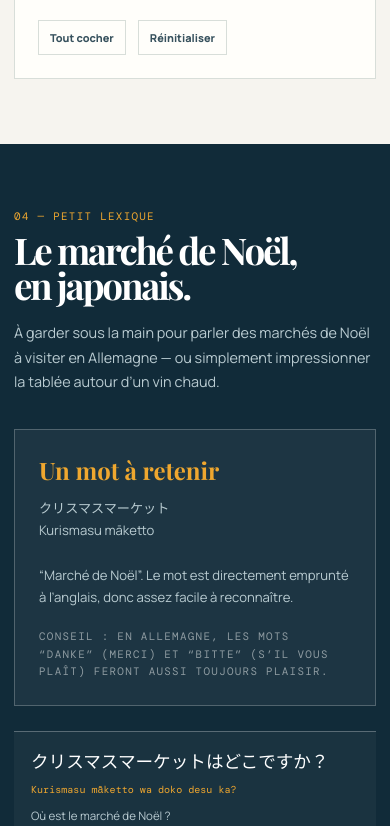
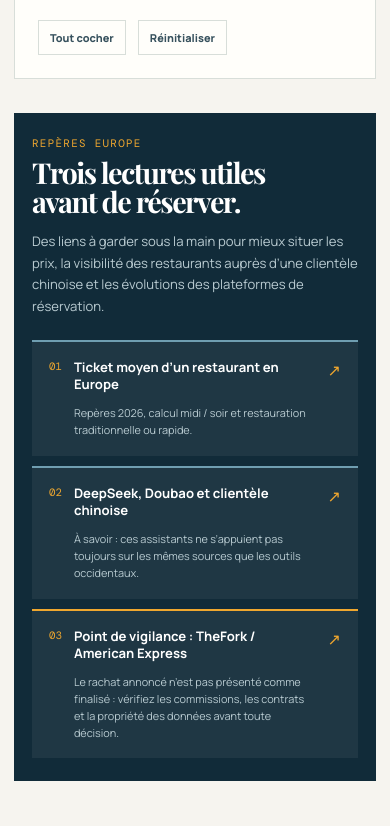
Before and after one commit to jwbrmhmycn-oss/hokkaido-hiver, a website built with Vite: page index.html in a window 390 px wide. Shown: the part 5678-6504 px from the top of the page. Built offline with nearby package versions, Linux system fonts and the light colour scheme.

Commit message:
Add Europe restaurant reference links

```diff
--- a/src/main.js
+++ b/src/main.js
@@ -102,7 +102,7 @@ app.innerHTML = `
           <span class="brand-mark">北</span><span>carnet / HOKKAIDO</span>
         </a>
         <nav class="nav" id="nav" aria-label="Navigation principale">
-          <a href="#route">La route</a><a href="#programme">Les 7 jours</a><a href="#pratique">Pratique</a><a href="#phrases">Phrases</a>
+          <a href="#route">La route</a><a href="#programme">Les 7 jours</a><a href="#pratique">Pratique</a><a href="#europe">Europe</a><a href="#phrases">Phrases</a>
         </nav>
         <div>
           <button class="share-btn" id="shareBtn" type="button">Partager le carnet ↗</button>
@@ -146,6 +146,14 @@ app.innerHTML = `
           <div class="tools-grid">
             <div class="tool-card"><h3>Budget doux</h3><p>Estimation par personne, hors vols et shopping. Les activités peuvent varier selon la météo et le niveau de ski.</p><div class="budget-total"><div><div class="mono" style="color:var(--blue); margin-bottom:6px;">Total estimé</div><div class="total-number">¥${money.format(total)}</div></div><div class="total-note">pour 7 jours<br>par personne</div></div><div class="budget-list">${budget.map(([label, value, percent]) => `<div class="budget-row"><span>${label}</span><div class="budget-bar"><i style="width:${percent}%"></i></div><strong>¥${money.format(value)}</strong></div>`).join('')}</div></div>
             <div class="tool-card"><h3>À mettre dans le sac</h3><p>Cochez au fil des préparatifs. Votre progression est enregistrée localement sur cet appareil.</p><div class="checklist-progress"><div class="progress-track"><i id="progressBar" style="width:0%"></i></div><span class="progress-count" id="progressCount">0 / ${checklist.length}</span></div><div class="check-items">${checklist.map(([label, group], index) => `<label class="check-item"><input type="checkbox" data-check="${index}" data-group="${group}"><span>${label}</span></label>`).join('')}</div><div class="check-controls"><button class="small-btn" id="checkAll" type="button">Tout cocher</button><button class="small-btn" id="resetChecks" type="button">Réinitialiser</button></div></div>
+          </div>
+          <div class="europe-links" id="europe">
+            <div class="europe-heading"><div><div class="section-kicker mono">Repères Europe</div><h3>Trois lectures utiles<br>avant de réserver.</h3></div><p>Des liens à garder sous la main pour mieux situer les prix, la visibilité des restaurants auprès d’une clientèle chinoise et les évolutions des plateformes de réservation.</p></div>
+            <div class="europe-grid">
+              <a class="europe-link" href="https://www.klarr.net/blog/ticket-moyen-restaurant" target="_blank" rel="noopener noreferrer"><span class="europe-index">01</span><span><strong>Ticket moyen d’un restaurant en Europe</strong><small>Repères 2026, calcul midi / soir et restauration traditionnelle ou rapide.</small></span><b>↗</b></a>
+              <a class="europe-link" href="https://www.klarr.net/blog/clientele-chinoise-restaurant-deepseek-doubao" target="_blank" rel="noopener noreferrer"><span class="europe-index">02</span><span><strong>DeepSeek, Doubao et clientèle chinoise</strong><small>À savoir : ces assistants ne s’appuient pas toujours sur les mêmes sources que les outils occidentaux.</small></span><b>↗</b></a>
+              <a class="europe-link europe-warning" href="https://www.klarr.net/actualites/thefork-rachat-american-express" target="_blank" rel="noopener noreferrer"><span class="europe-index">03</span><span><strong>Point de vigilance : TheFork / American Express</strong><small>Le rachat annoncé n’est pas présenté comme finalisé : vérifiez les commissions, les contrats et la propriété des données avant toute décision.</small></span><b>↗</b></a>
+            </div>
           </div>
         </div>
       </section>
--- a/src/styles.css
+++ b/src/styles.css
@@ -115,6 +115,19 @@ a { color: inherit; text-decoration: none; }
 
 .pale-section { background: var(--paper); }
 .tools-grid { display: grid; grid-template-columns: 1fr 1fr; gap: 24px; }
+.europe-links { margin-top: 34px; padding: 28px; background: var(--ink); color: white; }
+.europe-heading { display: flex; align-items: end; justify-content: space-between; gap: 28px; margin-bottom: 22px; }
+.europe-heading .section-kicker { color: var(--saffron); margin-bottom: 8px; }
+.europe-heading h3 { margin: 0; font-family: 'Playfair Display', Georgia, serif; font-size: clamp(1.8rem, 4vw, 2.8rem); line-height: .98; letter-spacing: -.05em; }
+.europe-heading p { max-width: 410px; margin: 0; color: #b9cbd1; font-size: .82rem; line-height: 1.65; }
+.europe-grid { display: grid; grid-template-columns: repeat(3, 1fr); gap: 10px; }
+.europe-link { display: grid; grid-template-columns: auto 1fr auto; gap: 12px; align-items: start; min-height: 155px; padding: 17px; color: white; background: rgba(255,255,255,.06); border-top: 2px solid var(--blue); transition: background .2s, transform .2s; }
+.europe-link:hover { background: rgba(255,255,255,.12); transform: translateY(-3px); }
+.europe-link.europe-warning { border-top-color: var(--saffron); }
+.europe-index { color: var(--saffron); font-family: 'DM Mono', monospace; font-size: .67rem; }
+.europe-link strong { display: block; font-size: .82rem; line-height: 1.35; }
+.europe-link small { display: block; margin-top: 11px; color: #b9cbd1; font-size: .68rem; line-height: 1.55; }
+.europe-link > b { color: var(--saffron); font-size: 1rem; }
 .tool-card { background: var(--card); border: 1px solid var(--line); padding: 30px; }
 .tool-card h3 { margin: 0 0 8px; font-family: 'Playfair Display', Georgia, serif; font-size: 2rem; letter-spacing: -.04em; }
 .tool-card > p { margin: 0 0 24px; color: var(--ink-soft); font-size: .85rem; line-height: 1.65; }
@@ -201,6 +214,11 @@ a { color: inherit; text-decoration: none; }
   .day-number { font-size: 2.2rem; }
   .day-side { grid-column: 1; grid-template-columns: 1fr 1fr; }
   .tools-grid, .phrase-list { grid-template-columns: 1fr; }
+  .europe-links { padding: 23px 18px; }
+  .europe-heading { display: block; }
+  .europe-heading p { margin-top: 16px; }
+  .europe-grid { grid-template-columns: 1fr; }
+  .europe-link { min-height: auto; }
   .tool-card { padding: 23px; }
   .budget-row { grid-template-columns: 86px 1fr auto; gap: 7px; }
   .phrase-layout { gap: 25px; }
```
Also changed, not shown: TODO.md (+5 -0 lines).
